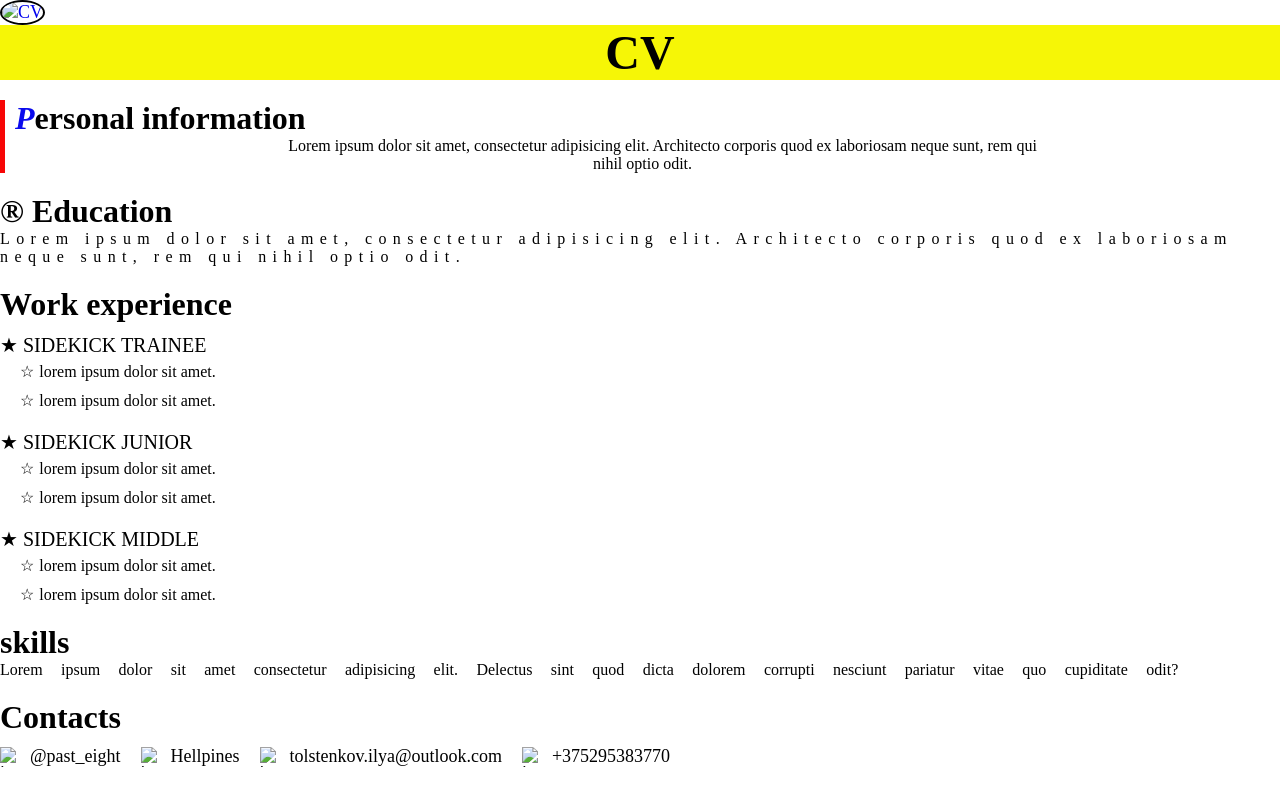
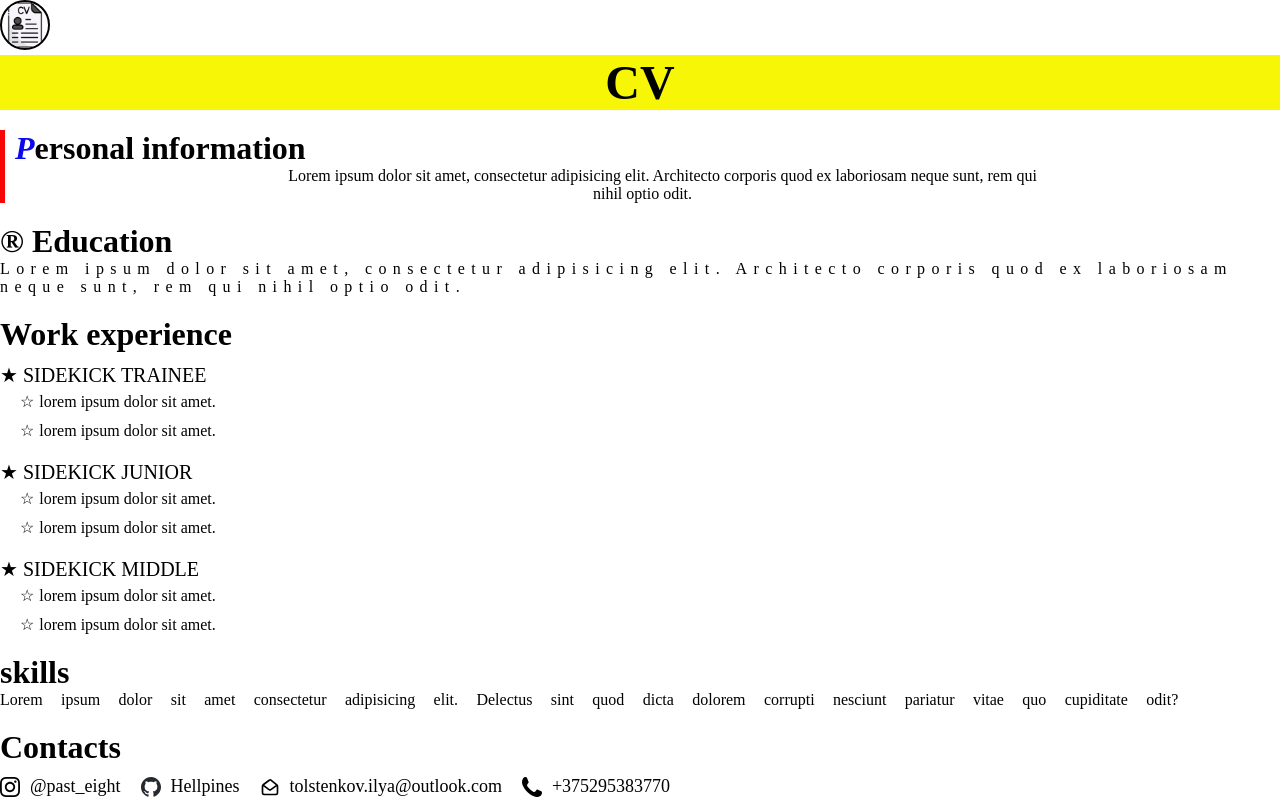
Before and after one commit to Hellpines/Module_2, a plain HTML site: page index.html in a window 1280 px wide. Drawn offline with Linux system fonts and the light colour scheme; the site is published under a folder, as on GitHub Pages, so addresses that start at the root find nothing; a web font is replaced by a local one.

Commit message:
fix: current path replaced with relative path

```diff
--- a/index.html
+++ b/index.html
@@ -11,7 +11,7 @@
     <header>
         <a href="linkedin.com/in/ilya-tolstenkov-0045b7303" class="photo-link">
             <img
-                src="/assets/images/cv.png"
+                src="./assets/images/cv.png"
                 alt="CV"
                 class="round-img"
             />
@@ -62,19 +62,19 @@
             <h2>Contacts</h2>
             <div class="links">
                 <a href="https://www.instagram.com/past_eight/">
-                    <img src="/assets/images/instagram.svg" alt="icon of instagram">
+                    <img src="./assets/images/instagram.svg" alt="icon of instagram">
                     @past_eight
                 </a>
                 <a href="https://github.com/Hellpines?tab=repositories">
-                    <img src="/assets/images/github.svg" alt="icon of github">
+                    <img src="./assets/images/github.svg" alt="icon of github">
                     Hellpines
                 </a>
                 <a href="mailto:tolstenkov.ilya@outlook.com">
-                    <img src="/assets/images/mail.svg" alt="icon of outlook">
+                    <img src="./assets/images/mail.svg" alt="icon of outlook">
                     tolstenkov.ilya@outlook.com
                 </a>
                 <a href="tel:+375295383770">
-                    <img src="/assets/images/call.svg" alt="icon of call">
+                    <img src="./assets/images/call.svg" alt="icon of call">
                     +375295383770
                 </a>
             </div>
```
